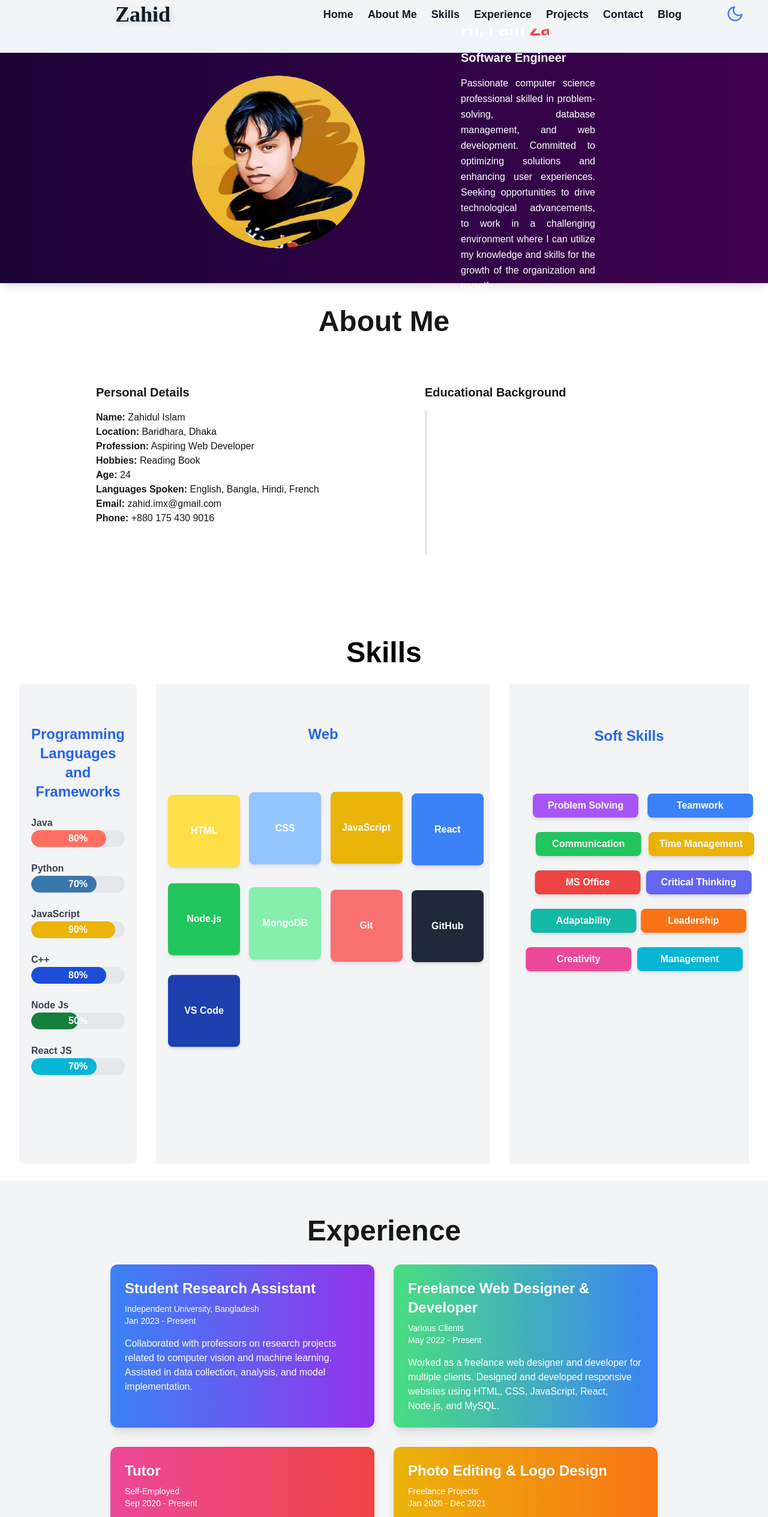
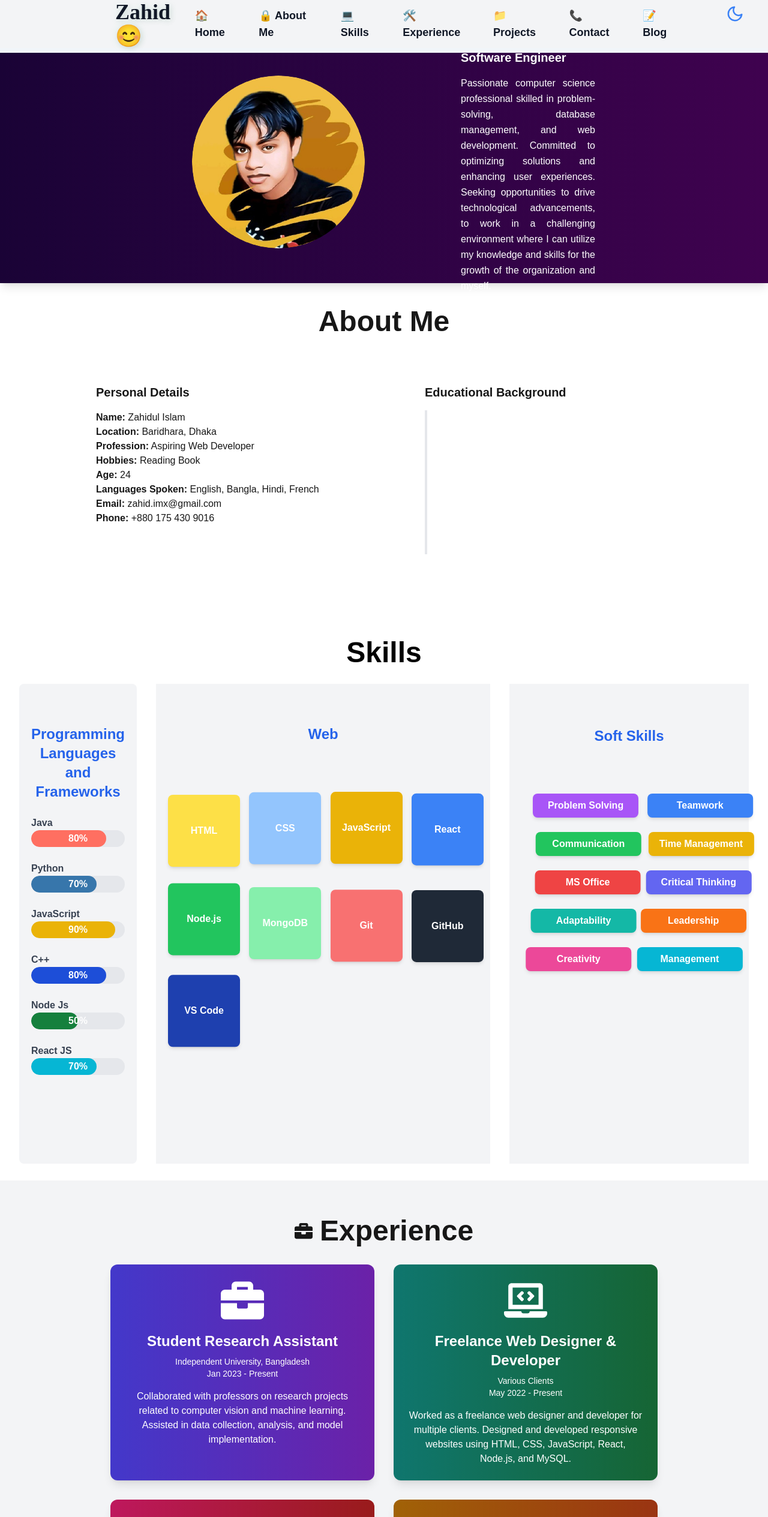
Before and after one commit to zahidx/portfolio-2025, a Next.js app: page / in a window 1280 px wide. Shown: the top 2529 px of the page at 60% size. Built offline with nearby package versions, Linux system fonts and the light colour scheme.

Commit message:
exp sections update

```diff
--- a/app/pages/Experience.js
+++ b/app/pages/Experience.js
@@ -1,6 +1,7 @@
-"use client";
+"use client"; // Mark this file as a client component
 
 import React, { useEffect, useRef } from "react";
+import { FaBriefcase, FaLaptopCode, FaChalkboardTeacher, FaPhotoVideo } from "react-icons/fa"; // Importing relevant icons for each card
 
 export default function ExperiencePage() {
   const cardRefs = useRef([]);
@@ -42,7 +43,9 @@ export default function ExperiencePage() {
       duration: "Jan 2023 - Present",
       description:
         "Collaborated with professors on research projects related to computer vision and machine learning. Assisted in data collection, analysis, and model implementation.",
-      color: "bg-gradient-to-r from-blue-500 to-purple-600 text-white",
+      lightColor: "bg-gradient-to-r from-indigo-500 to-purple-600 text-white", // Light mode color
+      darkColor: "bg-gradient-to-r from-indigo-700 to-purple-800 text-white", // Dark mode color
+      icon: <FaBriefcase className="text-7xl mb-4" />, // Larger icon
     },
     {
       title: "Freelance Web Designer & Developer",
@@ -50,7 +53,9 @@ export default function ExperiencePage() {
       duration: "May 2022 - Present",
       description:
         "Worked as a freelance web designer and developer for multiple clients. Designed and developed responsive websites using HTML, CSS, JavaScript, React, Node.js, and MySQL.",
-      color: "bg-gradient-to-r from-green-400 to-blue-500 text-white",
+      lightColor: "bg-gradient-to-r from-teal-500 to-green-600 text-white", // Light mode color
+      darkColor: "bg-gradient-to-r from-teal-700 to-green-800 text-white", // Dark mode color
+      icon: <FaLaptopCode className="text-7xl mb-4" />, // Larger icon
     },
     {
       title: "Tutor",
@@ -58,7 +63,9 @@ export default function ExperiencePage() {
       duration: "Sep 2020 - Present",
       description:
         "Offered private tutoring services to high school students in subjects like Mathematics, Physics, and ICT. Helped students improve their understanding and performance in their academics.",
-      color: "bg-gradient-to-r from-pink-500 to-red-500 text-white",
+      lightColor: "bg-gradient-to-r from-pink-500 to-red-600 text-white", // Light mode color
+      darkColor: "bg-gradient-to-r from-pink-700 to-red-800 text-white", // Dark mode color
+      icon: <FaChalkboardTeacher className="text-7xl mb-4" />, // Larger icon
     },
     {
       title: "Photo Editing & Logo Design",
@@ -66,17 +73,20 @@ export default function ExperiencePage() {
       duration: "Jan 2020 - Dec 2021",
       description:
         "Provided photo editing and logo design services for clients from various industries. Utilized Adobe Photoshop and Illustrator to create visually appealing and professional designs that met clients' requirements.",
-      color: "bg-gradient-to-r from-yellow-500 to-orange-500 text-white",
+      lightColor: "bg-gradient-to-r from-yellow-500 to-orange-600 text-white", // Light mode color
+      darkColor: "bg-gradient-to-r from-yellow-700 to-orange-800 text-white", // Dark mode color
+      icon: <FaPhotoVideo className="text-7xl mb-4" />, // Larger icon
     },
   ];
 
   return (
     <div
       id="experience"
-      className="min-h-screen pl-8 pr-8 lg:pl-40 lg:pr-40  bg-gray-100 py-10 dark:bg-gradient-to-b dark:from-[#220E35] dark:to-[#0E1628] dark:text-white"
+      className="min-h-screen pl-8 pr-8 lg:pl-40 lg:pr-40 bg-gray-100 py-10 dark:bg-gradient-to-b dark:from-[#220E35] dark:to-[#0E1628] dark:text-white"
     >
-      <h1 className=" mt-5 font-bold text-5xl text-center decoration-blue-500 dark:decoration-gray-100">
-        Experience
+      <h1 className="mt-5 font-bold text-5xl text-center flex items-center justify-center space-x-3 decoration-blue-500 dark:decoration-gray-100">
+        <FaBriefcase className="text-3xl" /> {/* Icon added to title */}
+        <span>Experience</span>
       </h1>
 
       <div className="grid grid-cols-1 md:grid-cols-2 gap-8 px-4 sm:px-6 py-8">
@@ -84,18 +94,15 @@ export default function ExperiencePage() {
           <div
             key={index}
             ref={(el) => (cardRefs.current[index] = el)}
-            className={`shadow-lg p-6 rounded-xl transform transition-all duration-[800ms] ease-out hover:shadow-2xl hover:scale-[1.07] hover:rotate-[3deg] ${exp.color} dark:bg-transparent dark:text-white`}
+            className={`shadow-lg p-6 rounded-xl transform transition-all duration-[800ms] ease-out hover:shadow-2xl hover:scale-[1.07] hover:rotate-[3deg] ${exp.lightColor} dark:${exp.darkColor} dark:bg-transparent dark:text-white flex flex-col items-center text-center`} // Added flexbox for centering text
             style={{
               opacity: 0, // Hidden by default
               transform: "translateY(80px) scale(0.85)", // Initial state
             }}
           >
-            <h3 className="text-2xl font-semibold dark:text-white">
-              {exp.title}
-            </h3>
-            <p className="text-sm mt-2 dark:text-gray-100">
-              {exp.organization}
-            </p>
+            {exp.icon} {/* Icon for each experience */}
+            <h3 className="text-2xl font-semibold dark:text-white">{exp.title}</h3>
+            <p className="text-sm mt-2 dark:text-gray-100">{exp.organization}</p>
             <p className="text-sm dark:text-gray-50">{exp.duration}</p>
             <p className="mt-4 text-base dark:text-gray-50">{exp.description}</p>
           </div>
--- a/app/pages/Nav.js
+++ b/app/pages/Nav.js
@@ -1,71 +1,97 @@
-"use client"; // Add this directive to mark this file as a client component
+"use client"; // Mark this file as a client component
 
 import Link from 'next/link';
-import { useRouter } from 'next/navigation'; // Use useRouter from next/navigation
+import { useState, useEffect } from 'react';
 import DarkModeToggle from '../components/DarkModeToggle';
 
 export default function Navbar() {
-  const router = useRouter(); // Get the current route
-  const isActive = (path) => router.pathname === path ? 'text-red-500' : ''; // Check if the link is active
+  const [activeSection, setActiveSection] = useState('');
+
+  useEffect(() => {
+    const sections = document.querySelectorAll('section'); // Select all sections
+
+    // Set up the Intersection Observer to track which section is in the viewport
+    const observer = new IntersectionObserver(
+      (entries) => {
+        entries.forEach((entry) => {
+          if (entry.isIntersecting) {
+            setActiveSection(entry.target.id); // Set active section when it's in view
+          }
+        });
+      },
+      {
+        threshold: 0.5, // Trigger when 50% of the section is visible
+      }
+    );
+
+    sections.forEach((section) => observer.observe(section)); // Start observing each section
+
+    return () => {
+      sections.forEach((section) => observer.unobserve(section)); // Clean up observer on unmount
+    };
+  }, []);
+
+  // Function to apply the active class based on the section in view
+  const isActive = (section) => (activeSection === section ? 'text-red-500' : '');
 
   return (
-    <div className="fixed top-0 w-full bg-gray-100 text-gray-900 dark:bg-[#220E37] dark:text-gray-100 flex justify-between items-center min-h-12 z-20">
+    <div className="fixed top-0 w-full bg-gray-100 text-gray-900 dark:bg-[#220E37] dark:text-gray-100 flex justify-between items-center min-h-16 z-20 ">
       <div className="ml-8 md:ml-48">
         <Link
           href="/"
-          className="text-3xl md:text-4xl font-bold text-white-100 dark:text-gray-200 hover:scale-110 dark:hover:text-purple-400 transition-transform duration-500 ease-in-out"
+          className="text-4xl font-extrabold text-gray-900 dark:text-gray-200 hover:scale-110 dark:hover:text-purple-400 transition-all duration-500 ease-in-out"
           style={{
             fontFamily: "'Dancing Script', cursive",
             textShadow: "3px 3px 10px rgba(0, 52, 18, 0.1), 0px 0px 15px rgba(32, 196, 128, 0.1)",
           }}
         >
-          Zahid
+          Zahid😊 {/* Emoji added to the title */}
         </Link>
       </div>
 
       {/* Navigation Links */}
-      <div className="flex space-x-6 mr-36 font-semibold">
+      <div className="flex space-x-8 mr-36 font-semibold">
         <Link
           href="/#home"
-          className={`text-lg text-gray-900 dark:text-gray-200 hover:text-blue-500 dark:hover:text-blue-400 hover:scale-105 transition-all duration-300 ease-in-out ${isActive('/#home')}`}
+          className={`text-lg text-gray-900 dark:text-gray-200 hover:text-blue-600 dark:hover:text-blue-400 hover:scale-110 transition-all duration-300 ease-in-out ${isActive('home')}`}
         >
-          Home
+          🏠 Home {/* Emoji added to Home */}
         </Link>
         <Link
           href="/#about"
-          className={`text-lg text-gray-900 dark:text-gray-200 hover:text-blue-500 dark:hover:text-blue-400 hover:scale-105 transition-all duration-300 ease-in-out ${isActive('/#about')}`}
+          className={`text-lg text-gray-900 dark:text-gray-200 hover:text-blue-600 dark:hover:text-blue-400 hover:scale-110 transition-all duration-300 ease-in-out ${isActive('about')}`}
         >
-          About Me
+          🔒 About Me {/* Emoji added to About Me */}
         </Link>
         <Link
           href="/#skills"
-          className={`text-lg text-gray-900 dark:text-gray-200 hover:text-blue-500 dark:hover:text-blue-400 hover:scale-105 transition-all duration-300 ease-in-out ${isActive('/#skills')}`}
+          className={`text-lg text-gray-900 dark:text-gray-200 hover:text-blue-600 dark:hover:text-blue-400 hover:scale-110 transition-all duration-300 ease-in-out ${isActive('skills')}`}
         >
-          Skills
+          💻 Skills {/* Emoji added to Skills */}
         </Link>
         <Link
           href="/#experience"
-          className={`text-lg text-gray-900 dark:text-gray-200 hover:text-blue-500 dark:hover:text-blue-400 hover:scale-105 transition-all duration-300 ease-in-out ${isActive('/#experience')}`}
+          className={`text-lg text-gray-900 dark:text-gray-200 hover:text-blue-600 dark:hover:text-blue-400 hover:scale-110 transition-all duration-300 ease-in-out ${isActive('experience')}`}
         >
-          Experience
+          🛠️ Experience {/* Emoji added to Experience */}
         </Link>
         <Link
           href="/#projects"
-          className={`text-lg text-gray-900 dark:text-gray-200 hover:text-blue-500 dark:hover:text-blue-400 hover:scale-105 transition-all duration-300 ease-in-out ${isActive('/#projects')}`}
+          className={`text-lg text-gray-900 dark:text-gray-200 hover:text-blue-600 dark:hover:text-blue-400 hover:scale-110 transition-all duration-300 ease-in-out ${isActive('projects')}`}
         >
-          Projects
+          📁 Projects {/* Emoji added to Projects */}
         </Link>
         <Link
           href="/#contact"
-          className={`text-lg text-gray-900 dark:text-gray-200 hover:text-blue-500 dark:hover:text-blue-400 hover:scale-105 transition-all duration-300 ease-in-out ${isActive('/#contact')}`}
+          className={`text-lg text-gray-900 dark:text-gray-200 hover:text-blue-600 dark:hover:text-blue-400 hover:scale-110 transition-all duration-300 ease-in-out ${isActive('contact')}`}
         >
-          Contact
+          📞 Contact {/* Emoji added to Contact */}
         </Link>
         <Link
           href="/blog"
-          className={`text-lg text-gray-900 dark:text-gray-200 hover:text-blue-500 dark:hover:text-blue-400 hover:scale-105 transition-all duration-300 ease-in-out ${isActive('/blog')}`}
+          className={`text-lg text-gray-900 dark:text-gray-200 hover:text-blue-600 dark:hover:text-blue-400 hover:scale-110 transition-all duration-300 ease-in-out ${isActive('blog')}`}
         >
-          Blog
+          📝 Blog {/* Emoji added to Blog */}
         </Link>
 
         {/* Dark Mode Toggle */}
```
